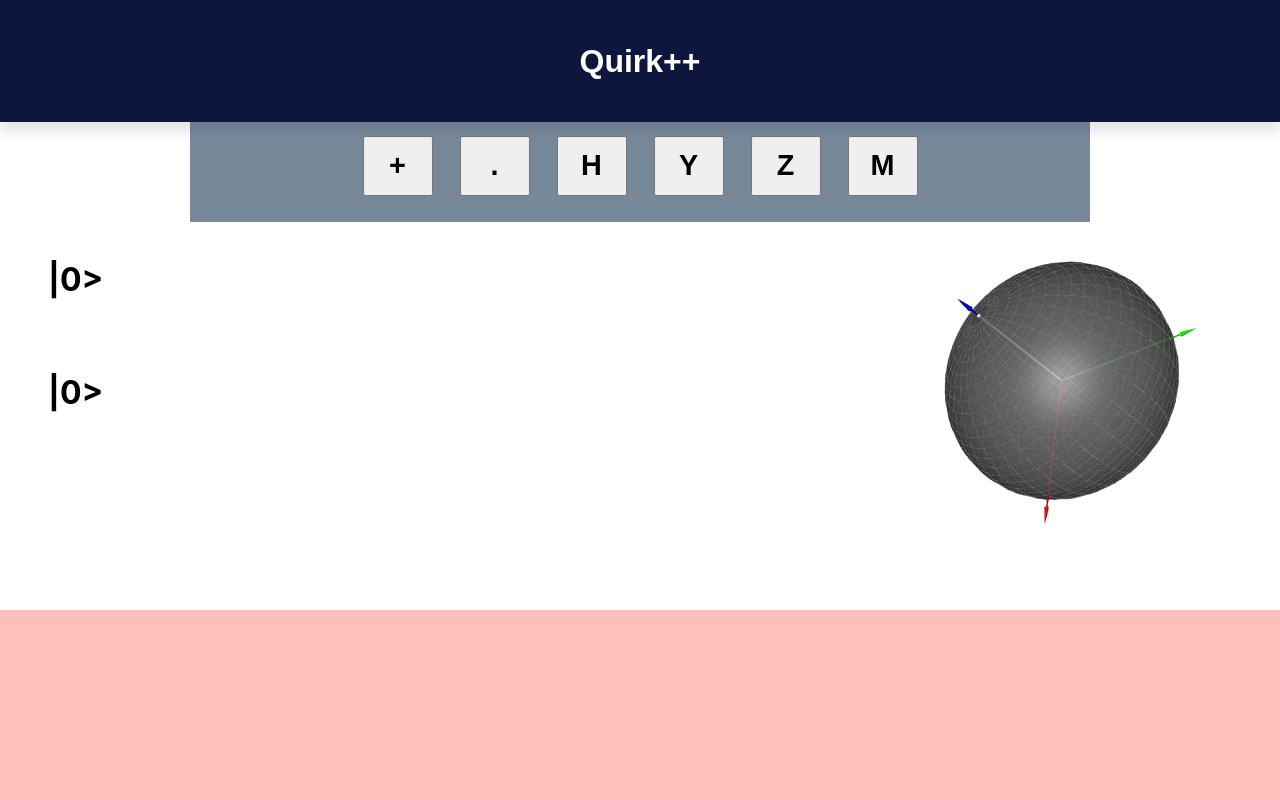
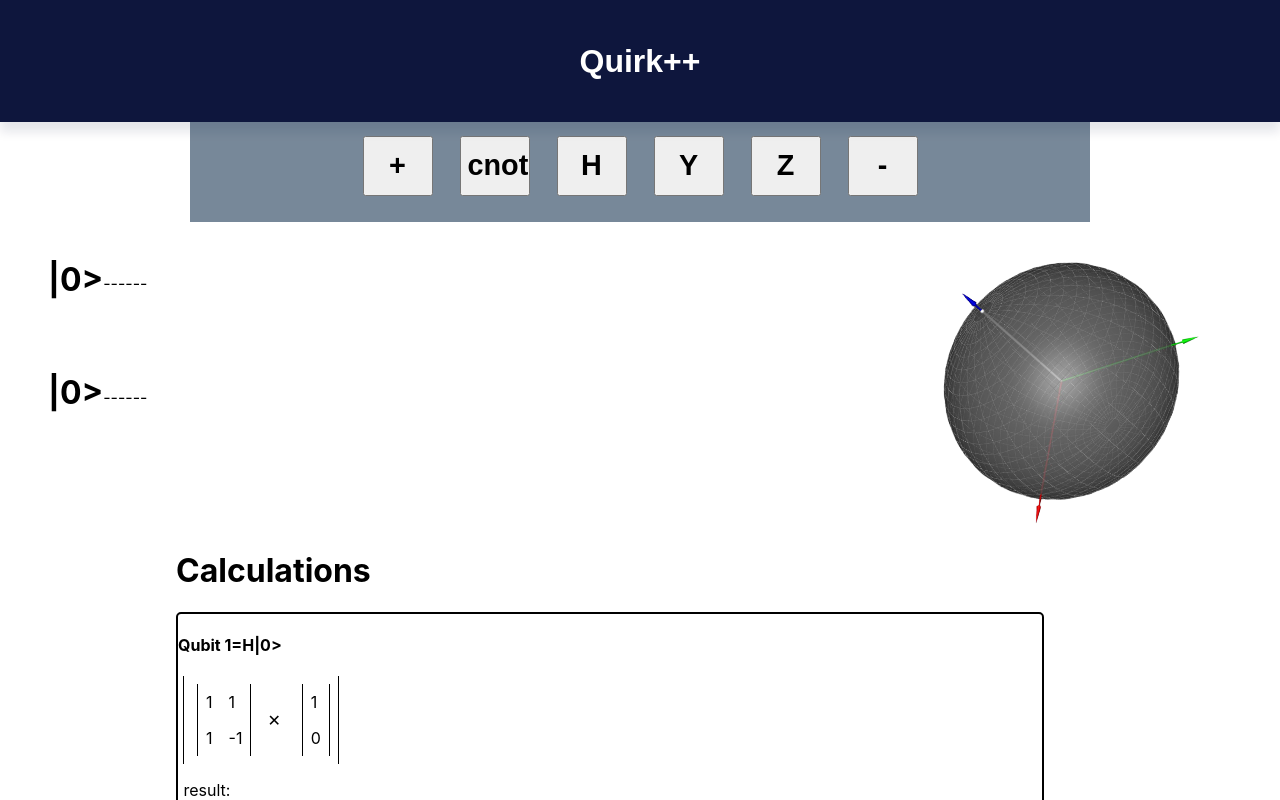
Before and after one commit to amoeed303/semester-project, a React (Create React App) app: page / in a window 1280 px wide. Shown: the top 800 px of the page. Built offline with nearby package versions, Linux system fonts and the light colour scheme; the HTML template or start-up script is replaced by a standard one.

Commit message:
from sam

```diff
--- a/src/App.js
+++ b/src/App.js
@@ -9,6 +9,13 @@ import { useState } from "react";
 function App() {
   const [firstLineGates, setFirstLineGates] = useState([]) // stack of gates
   const [secondLineGates, setSecondLineGates] = useState([]) // stack of gates
+  const [dataArray, setDataArray] = useState([]);
+
+  const clickhandler = (newData) => {
+    setDataArray([...dataArray, newData]);
+  };
+  console.log(dataArray);
+  console.log(firstLineGates);
   return (
     <>
       <Nav />
@@ -18,9 +25,10 @@ function App() {
         setFirstLineGates={setFirstLineGates}
         setSecondLineGates={setSecondLineGates}
       />
-      <GateLine gates={firstLineGates} setGates={setFirstLineGates} />
-      <GateLine gates={secondLineGates}  setGates={setSecondLineGates}/>
-      <Menu />
+
+      <GateLine dataarray={dataArray} setDataArray={setDataArray} gates={firstLineGates} setGates={setFirstLineGates} />
+      <GateLine dataarray={dataArray} setDataArray={setDataArray}  setGates={setSecondLineGates}/>
+      <Menu gates={firstLineGates} gate2={secondLineGates} dataarray={dataArray}/>
       <MyForm />
       <div>testign div</div>
     </>
--- a/src/components/gateline.js
+++ b/src/components/gateline.js
@@ -3,29 +3,41 @@ import { useState } from "react";
 import { Tooltip } from "react-tooltip";
 import "react-tooltip/dist/react-tooltip.css";
 
-const GateLine = ({ gates, setGates }) => {
+const GateLine = ({ gates, setGates,dataarray ,setDataArray}) => {
   const [bit, setBit] = useState(0);
   let clickHandler = () => {
     if (bit === 0) {
       setBit(1);
+      setDataArray([...dataarray, '1']);
     } else {
       setBit(0);
+      setDataArray([...dataarray, '0']);
+
     }
   };
 
+
   return (
+    <>
     <div className="gateline">
       <h1 className="h1" onClick={clickHandler}>
         {`|`}
         {bit}
         {`>`}
       </h1>
-      <div className="line-box">
+      <div className="line-box"><span className="line">------</span>
         {gates?.map((gate, idx) => (
+          <>
           <Gate setGates={setGates} index={idx} gate={gate} gates={gates} />
+          <span className="line">------</span>
+          </>
         ))}
+
       </div>
     </div>
+
+    </>
+
   );
 };
 
@@ -66,6 +78,7 @@ const Gate = ({ gates, gate, index, setGates }) => {
         <span className="span-gate">{gate}</span>
       </div>
       {gate === "." ? (
+        <>
         <Tooltip id={`${index}`} effect="solid" place="bottom" clickable={true}>
           <div>
             <button className="line-btn" onClick={leftHandler}>
@@ -79,6 +92,7 @@ const Gate = ({ gates, gate, index, setGates }) => {
             <button className="line-btn">Place target</button>
           </div>
         </Tooltip>
+        </>
       ) : (
         <Tooltip id={`${index}`} effect="solid" place="bottom" clickable={true}>
           <div>
@@ -93,6 +107,7 @@ const Gate = ({ gates, gate, index, setGates }) => {
           </div>
         </Tooltip>
       )}
+
     </>
   );
 };
--- a/src/components/gates.js
+++ b/src/components/gates.js
@@ -40,10 +40,10 @@ const Gates = ({
     setSecondLineGates([...secondLineGates, "z"]);
   }
   function MBtnHandler1() {
-    setFirstLineGates([...firstLineGates, "m"]);
+    setFirstLineGates([...firstLineGates, "-"]);
   }
   function MBtnHandler2() {
-    setSecondLineGates([...secondLineGates, "m"]);
+    setSecondLineGates([...secondLineGates, "-"]);
   }
 
   return (
@@ -53,7 +53,7 @@ const Gates = ({
           +
         </button>
         <button data-tooltip-id="cnot-btn-handler" className="btn">
-          .
+          cnot
         </button>
         <button data-tooltip-id="h-btn-handler" className="btn">
           H
@@ -65,7 +65,7 @@ const Gates = ({
           Z
         </button>
         <button data-tooltip-id="m-btn-handler" className="btn">
-          M
+          -
         </button>
       </div>
       <Tooltip
--- a/src/components/menu.js
+++ b/src/components/menu.js
@@ -1,8 +1,93 @@
 import './styles/menu.css'
-export default function Menu(){
+export default function Menu( props){
+    console.log(props.gates);
+    if(props.gates.length>0){
+        let q1=document.getElementById('q1');
+        var q=  props.gates[0]?[[1,0]]:[[0,1]] ;
+
+    }
+    else{
+
+    }
+    function multiplyMatrices(matrix1, matrix2) {
+        const result = [];
+        for (let i = 0; i < matrix1.length; i++) {
+          const row = [];
+          for (let j = 0; j < matrix2[0].length; j++) {
+            let sum = 0;
+            console.log(sum)
+            for (let k = 0; k < matrix1[0].length; k++) {
+              sum += matrix1[i][k] * matrix2[k][j];
+              console.log(sum)
+            }
+            row.push(sum);
+          }
+          result.push(row);
+        }
+        return result;
+      }
+
+      const matrix1 = [[1, 1], [1, -1]];
+      const matrix2 = [[1],[0]];
+      const result = multiplyMatrices(matrix1, matrix2);
     return(
+        <>
         <div className="menu">
+            <h1>Calculations</h1>
+            <div className="menu-box">
+            <div>
+                <h4>Qubit 1=H|0></h4>
+                <table>
+                    {/* {matrix1.map((row, i) => ( */}
+                    {/* <tr key={i}> */}
+                    <tr>
+                        <td id='1st'>
+                            <table id='matrix1'>
+                            {matrix1.map((row, k) => (
+                                <tr key={k}>
+                                    {/* {k===0?<td></td>:<td>1/2</td>} */}
+                                {row.map((value, l) => (
+                                    <td key={l}>{value}</td>
+                                ))}
+                                </tr>
+                            ))}
+                            </table>
+                        </td>
+                        {/* {row.map((value, j) => (
+                        <td key={j}>{value}</td>
+                        ))} */}
+                        {/* {i === 0 ?  : null} */}
+                            <td>&#x2715;</td>
+                        {/* {i === 0 ? ( */}
+                        <td>
+                            <table id='2nd matrix'>
+                            {matrix2.map((row, k) => (
+                                <tr key={k}>
+                                {row.map((value, l) => (
+                                    <td key={l}>{value}</td>
+                                ))}
+                                </tr>
+                            ))}
+                            </table>
+                        </td>
+                        {/* ) : null} */}
+                    </tr>
+                    {/* ))} */}
+                </table>
+                <table id='result'>
+                    <p>result:</p>
+                    {result.map((row, i) => (
+                    <tr key={i}>
+                        {row.map((value, j) => (
+                        <td key={j}>{value}</td>
+                        ))}
+                    </tr>
+                    ))}
+                </table>
+            </div>
+            </div>
 
         </div>
+        </>
     )
 }
--- a/src/components/styles/gateline.css
+++ b/src/components/styles/gateline.css
@@ -45,3 +45,7 @@
     color: white;
     width: 100%;
 }
+.line {
+    display: inline-block;
+    margin-top: 35px;
+  }
--- a/src/components/styles/menu.css
+++ b/src/components/styles/menu.css
@@ -6,3 +6,33 @@
     margin-left: 6rem;
     border-radius: 1rem;
 }
+.menu-box{
+    border-radius: 5px;
+    border:2px solid black;
+    height: 250px;
+    width: 100%;
+    height: 100%;
+}
+#matrix1{
+
+}
+tr {
+    border-left: 1px solid black !important;
+    border-right: 1px solid black !important;
+  }
+  td, th {
+    padding: 8px;
+  }
+  table {
+    border-collapse: collapse;
+    padding: 5px;
+    margin-left: 5px;
+  }
+
+  td:first-child {
+    border-left: 1px solid black;
+  }
+
+  td:last-child {
+    border-right: 1px solid black;
+  }
```
